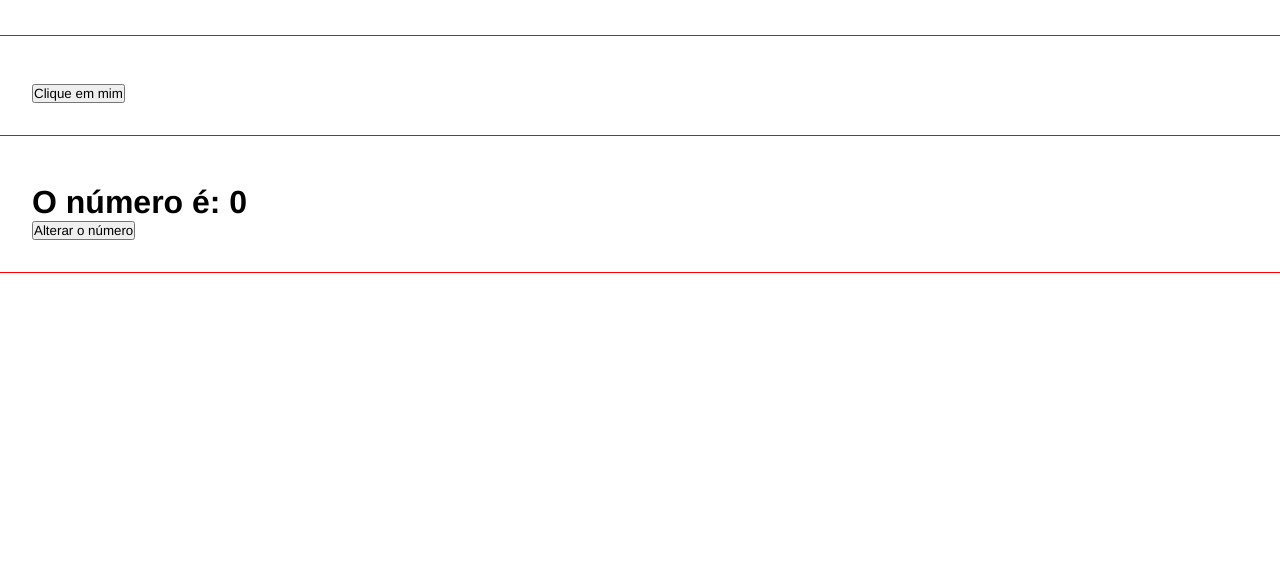
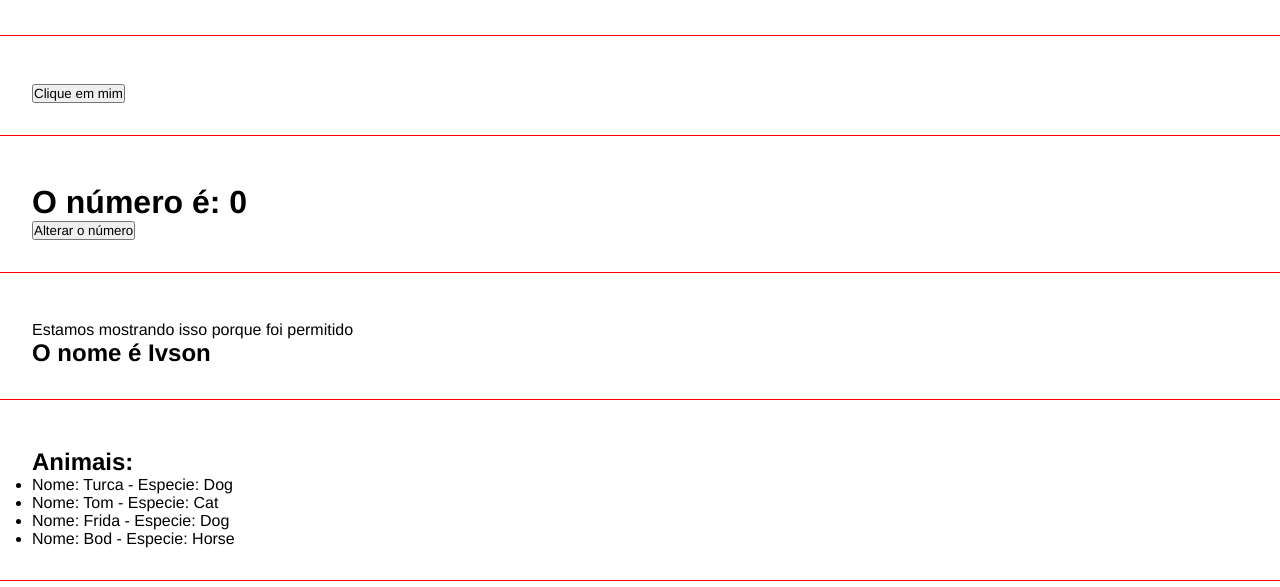
Before and after one commit to ivsonramos/curso-angular, an Angular app: page / in a window 1280 px wide. Shown: the part 931-1518 px from the top of the page. Built offline with nearby package versions, Linux system fonts and the light colour scheme.

Commit message:
:sparkles:Adiciona renderização de lista

```diff
--- a/src/app/app.component.html
+++ b/src/app/app.component.html
@@ -18,3 +18,7 @@
 <app-eventos></app-eventos>
 
 <app-emitter></app-emitter>
+
+<app-if-render></app-if-render>
+
+<app-list-render></app-list-render>
--- a/src/app/app.module.ts
+++ b/src/app/app.module.ts
@@ -11,6 +11,7 @@ import { IfRenderComponent } from './components/if-render/if-render.component';
 import { EventosComponent } from './components/eventos/eventos.component';
 import { EmitterComponent } from './components/emitter/emitter.component';
 import { ChangeNumberComponent } from './components/change-number/change-number.component';
+import { ListRenderComponent } from './components/list-render/list-render.component';
 
 @NgModule({
   declarations: [
@@ -22,7 +23,8 @@ import { ChangeNumberComponent } from './components/change-number/change-number.
     IfRenderComponent,
     EventosComponent,
     EmitterComponent,
-    ChangeNumberComponent
+    ChangeNumberComponent,
+    ListRenderComponent
   ],
   imports: [
     BrowserModule,
--- /dev/null
+++ b/src/app/components/list-render/list-render.component.html
@@ -0,0 +1,10 @@
+<div class="class">
+
+  <h2>Animais:</h2>
+  <ul>
+    <li *ngFor="let animal of animals">
+      Nome: {{ animal.name }} - Especie: {{ animal.Type }}
+    </li>
+  </ul>
+
+</div>
--- /dev/null
+++ b/src/app/components/list-render/list-render.component.ts
@@ -0,0 +1,21 @@
+import { Component, OnInit } from '@angular/core';
+
+@Component({
+  selector: 'app-list-render',
+  templateUrl: './list-render.component.html',
+  styleUrls: ['./list-render.component.scss']
+})
+export class ListRenderComponent implements OnInit {
+  animals = [
+    {name: "Turca", Type: "Dog"},
+    {name: "Tom", Type: "Cat"},
+    {name:"Frida", Type: "Dog"},
+    {name:"Bod", Type: "Horse"},
+  ]
+
+  constructor() { }
+
+  ngOnInit(): void {
+  }
+
+}
```
Also changed, not shown: src/app/components/list-render/list-render.component.scss (added), 1 other file (tests, documents, lock files or other folders).
